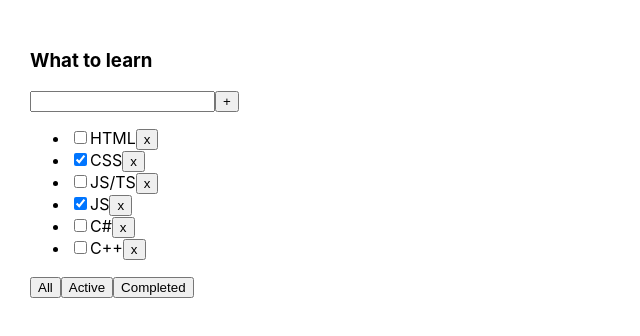
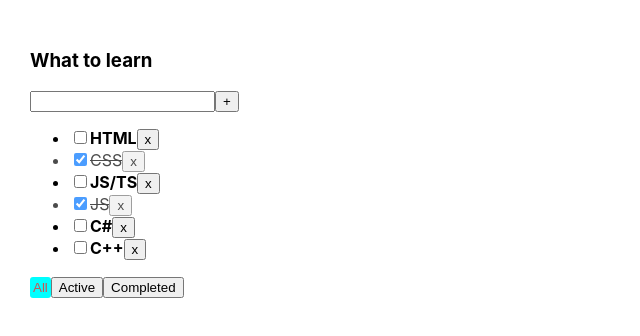
Before and after one commit to MarioVeljanov/todo-list, a React (Create React App) app: page / in a window 1280 px wide. Shown: the top 336 px of the page, without its empty margins (0-640 px from the left). Built offline with nearby package versions, Linux system fonts and the light colour scheme.

Commit message:
lesson 4: trim, checkbox, style bytton and input

```diff
--- a/src/App.css
+++ b/src/App.css
@@ -6,3 +6,26 @@
 .App > div {
   margin-right: 50px;
 }
+
+.task_done {
+  text-decoration: line-through;
+  opacity: 0.7;
+}
+
+.task {
+  font-weight: 700;
+}
+
+.active_btn {
+  color: rgb(202, 82, 82);
+  padding: 3px;
+  background-color: aqua;
+  border: none;
+  border-radius: 3px;
+
+
+}
+
+.error {
+  border: 2px solid red;
+}
--- a/src/App.tsx
+++ b/src/App.tsx
@@ -29,6 +29,7 @@ function App() {
 
     const [filter, setFilter] = useState<FilterValuesTupe>('all')
     const changeFilter = (filter: FilterValuesTupe) => {setFilter(filter)}
+
     const getFiltredTasksForRender = (tasks: Array<TasksType>, filter: FilterValuesTupe): Array<TasksType> => {
 
       if(filter === 'active') {
@@ -49,14 +50,21 @@ function App() {
       }
       setTasks([newTask, ...tasks])
     }
+
+    const changeTaskStatus = (taskId: string, isDone: boolean) => {
+      setTasks(tasks.map(t => t.id === taskId ? {...t, isDone: isDone} : t))
+    }
+
     return (
       <div className="App">
         <TodoLIst
-        title={todoListTitle_1}
-        tasks={filterTasksForRender}
-        removeTask={removeTask}
-        changeFilter={changeFilter}
-        addTask={addTask}
+          title={todoListTitle_1}
+          tasks={filterTasksForRender}
+          removeTask={removeTask}
+          changeFilter={changeFilter}
+          addTask={addTask}
+          changeTaskStatus={changeTaskStatus}
+          filter={filter}
         />
         {/* <TodoLIst title={todoLisTitle_2} tasks={tasks_2} /> */}
       </div>
--- a/src/TodoLIst.tsx
+++ b/src/TodoLIst.tsx
@@ -2,12 +2,14 @@ import React, {KeyboardEvent, ChangeEvent, useState } from "react";
 import { FilterValuesTupe } from "./App";
 
 type TodoListPoropType = {
-    title: string
-    tasks: Array<TasksType>
-    removeTask: (taskId: string) => void
-    changeFilter: (filter: FilterValuesTupe) => void
-    addTask: (title: string) => void
-}
+  title: string;
+  filter: FilterValuesTupe
+  tasks: Array<TasksType>;
+  removeTask: (taskId: string) => void;
+  changeFilter: (filter: FilterValuesTupe) => void;
+  addTask: (title: string) => void;
+  changeTaskStatus: (taskId: string, isDone: boolean) => void
+};
 
 
 export type TasksType = {
@@ -19,17 +21,23 @@ export type TasksType = {
 const TodoLIst: React.FC<TodoListPoropType> = (props: TodoListPoropType) => {
     let tasksList;
     let [title, setTitle] = useState<string>('')
+    let [error, setError] = useState<boolean>(false)
     // const ref = useRef<ClassAttributes<HTMLInputElement>>(null);
     if(props.tasks.length === 0) {
         tasksList = <span>Your task list is empty</span>;
     } else {
         tasksList = props.tasks.map((task: TasksType) => {
-            let removeTask = props.removeTask;
+            let removeTask = () => props.removeTask(task.id);
+            const changeTaskStatus = (e: ChangeEvent<HTMLInputElement>) => props.changeTaskStatus(task.id, e.currentTarget.checked)
             return (
-              <li key={task.id}>
-                <input readOnly type="checkbox" checked={task.isDone} />
+              <li key={task.id} className={task.isDone && 'task_done' || 'task'}>
+                <input
+                  onChange={changeTaskStatus}
+                  type="checkbox"
+                  checked={task.isDone}
+                />
                 <span>{task.title}</span>
-                <button onClick={() => removeTask(task.id)}>x</button>
+                <button onClick={removeTask}>x</button>
               </li>
             );
 
@@ -37,11 +45,20 @@ const TodoLIst: React.FC<TodoListPoropType> = (props: TodoListPoropType) => {
     }
 
     const addTask = () => {
-      props.addTask(title);
-      setTitle((title = ""));
+      if (title.trim() !== "") {
+        props.addTask(title)
+      } else {
+        setError(true)
+
+      }
+
+      setTitle('')
+
+
     }
     const onChangeHandler = (e: ChangeEvent<HTMLInputElement>) => {
-      setTitle(e.currentTarget.value);
+      setTitle(e.currentTarget.value)
+      setError(false)
     }
 
     const onKeyDownHandler = (e: KeyboardEvent<HTMLInputElement>) => e.key === "Enter" && addTask()
@@ -51,21 +68,42 @@ const TodoLIst: React.FC<TodoListPoropType> = (props: TodoListPoropType) => {
     // const onClickHandlerComplited = () => props.changeFilter("completed")
 
     const handlerCreater = (filter: FilterValuesTupe) => () => props.changeFilter(filter)
+
+    const errorMessages = error && <div style={{color: 'red'}}>Title is required</div>
+    const inputErrorClass = error ? "error" : ""
     return (
       <div>
         <h3>{props.title}</h3>
         <div>
           <input
-          value={title}
-          onChange={onChangeHandler}
-          onKeyDown={onKeyDownHandler}/>
+            className={inputErrorClass}
+            value={title}
+            onChange={onChangeHandler}
+            onKeyDown={onKeyDownHandler}
+          />
           <button onClick={addTask}>+</button>
+          {errorMessages}
         </div>
         <ul>{tasksList}</ul>
         <div>
-          <button onClick={handlerCreater("all")}>All</button>
-          <button onClick={handlerCreater("active")}>Active</button>
-          <button onClick={handlerCreater("completed")}>Completed</button>
+          <button
+            className={props.filter === "all" ? "active_btn" : ""}
+            onClick={handlerCreater("all")}
+          >
+            All
+          </button>
+          <button
+            className={props.filter === "active" ? "active_btn" : ""}
+            onClick={handlerCreater("active")}
+          >
+            Active
+          </button>
+          <button
+            className={props.filter === "completed" ? "active_btn" : ""}
+            onClick={handlerCreater("completed")}
+          >
+            Completed
+          </button>
         </div>
       </div>
     );
```
